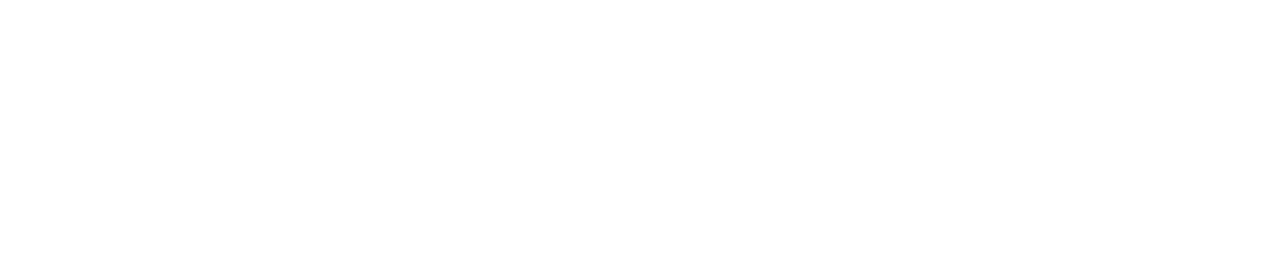
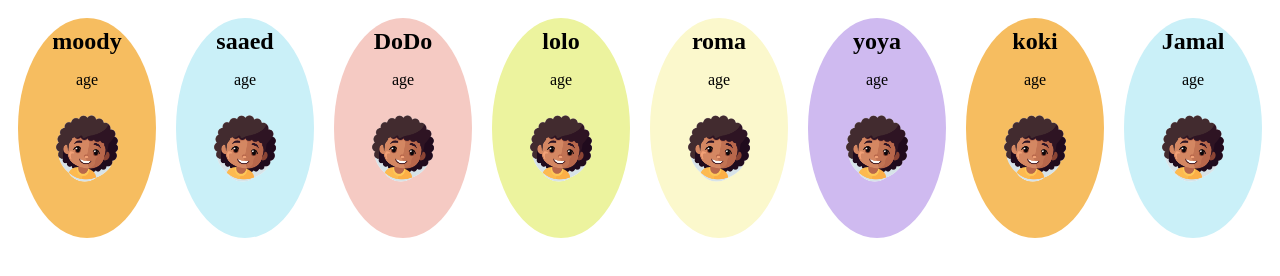
Before and after one commit to AyaGaafar95/Dom-Card, a plain HTML site: page index.html in a window 1280 px wide. Drawn offline with Linux system fonts and the light colour scheme.

Commit message:
styling every element

```diff
--- a/index.html
+++ b/index.html
@@ -3,9 +3,9 @@
 <head>
     <meta charset="UTF-8">
     <meta name="viewport" content="width=device-width, initial-scale=1.0">
-    <title>Document</title>
+    <title>Dom Carts</title>
 </head>
 <body>
-
+    <script src="main.js"></script>
 </body>
 </html>
--- a/main.js
+++ b/main.js
@@ -0,0 +1,53 @@
+let names = ['moody', 'saaed', 'DoDo','lolo','roma','yoya','koki','Jamal'];
+let colors =['#f6bd60','#caf0f8','#f5cac3','#ecf39e','#fbf8cc','#cfbaf0']
+let container = document.createElement('div');
+document.body.appendChild(container);
+container.style.textAlign = 'center'
+
+function createCards(name , color){
+// create element
+// بقوله كل حاجه هتكون عبارة عن اايه
+    let card = document.createElement('div');
+    let title = document.createElement('h2');
+    let age = document.createElement('p');
+    let image = document.createElement('img');
+
+// create content
+let head = document.createTextNode(name);
+let ageContent = document.createTextNode('age');
+// image.src ='https://plus.unsplash.com/premium_photo-1723672941904-dcd84fb8feda?q=80&w=1455&auto=format&fit=crop&ixlib=rb-4.0.3&ixid=M3wxMjA3fDB8MHxwaG90by1wYWdlfHx8fGVufDB8fHx8fA%3D%3D'
+image.src = '/Avatars-Bakar.png'
+title.appendChild(head)
+age.appendChild(ageContent)
+
+// style
+container.style.display = 'flex'
+card.style.width = '200px'; // ensure equal width and height for a circle
+card.style.height = '200px';
+// card.style.width = '15rem'
+card.style.padding = '10px'
+card.style.background = color;
+card.style.margin = '10px'
+card.style.flexWrap = 'wrap'
+card.style.borderRadius = '50%'
+title.style.margin = '0px'
+image.style.width = '70%'
+
+
+card.appendChild(title)
+card.appendChild(age)
+card.appendChild(image)
+container.appendChild(card)
+}
+//  let color ;
+
+// for (let index = 0; index < colors.length; index++) {
+//     color = colors[index];
+//     card.style.background = color
+// }
+
+// TODO: If the names array has more items than the colors
+for(i = 0 ; i< names.length ; i++){
+    let color = colors[i % colors.length];
+    createCards(names[i], color);
+}
```
Also changed, not shown: Avatars-Bakar.png (added).
